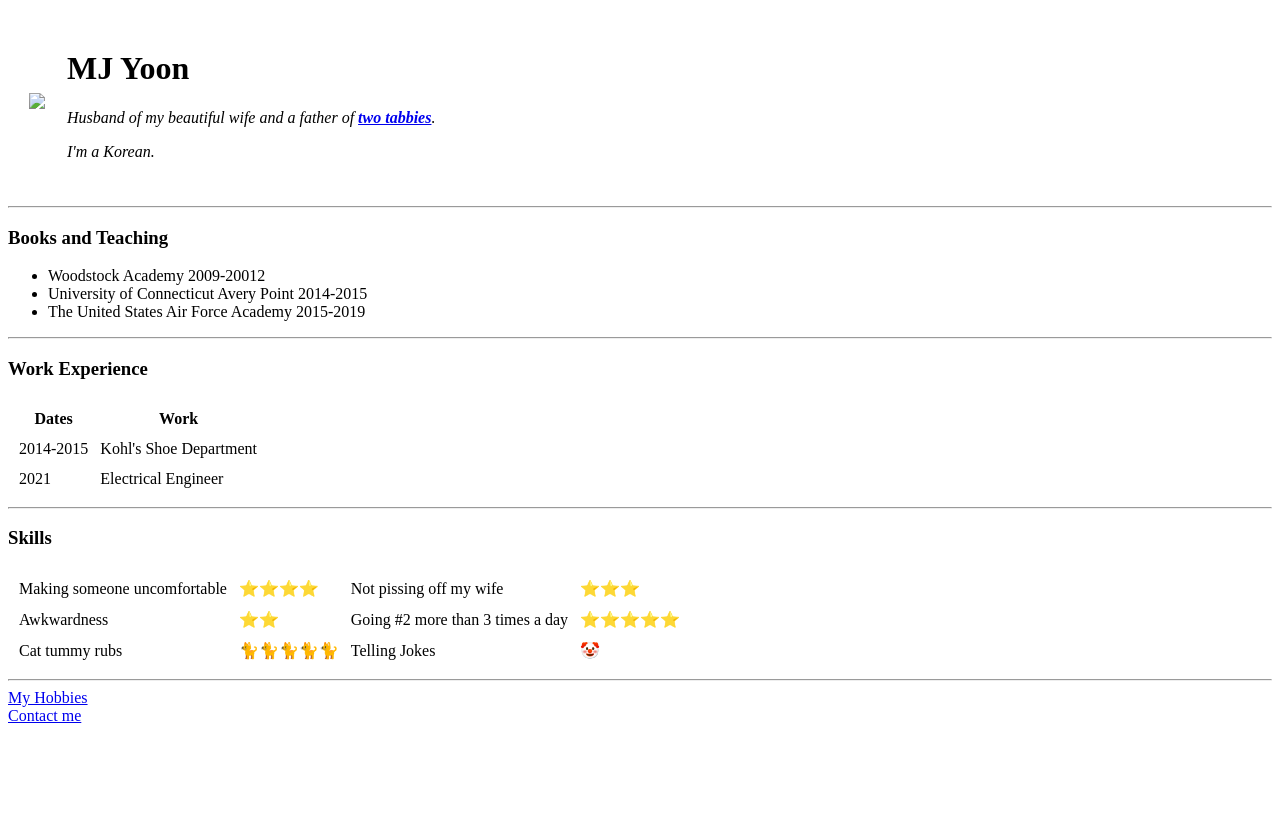
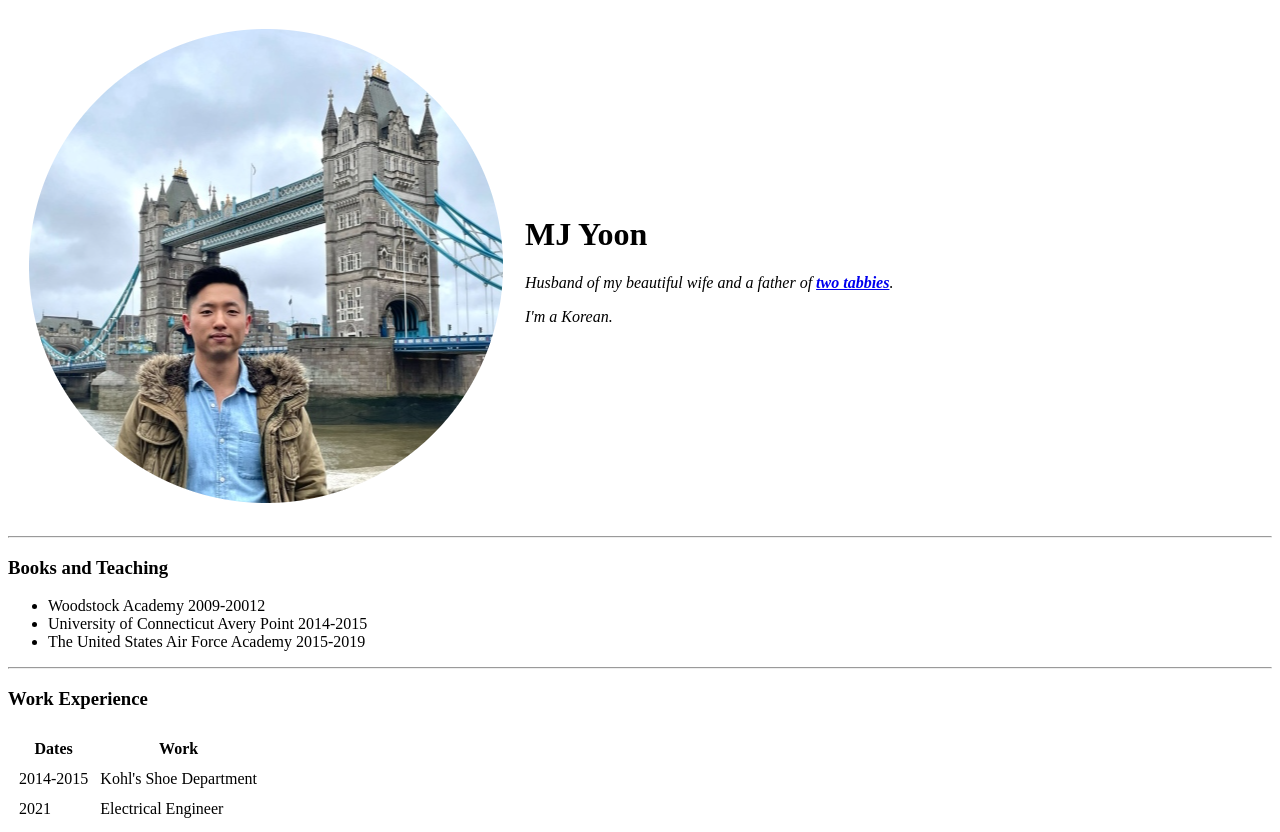
Before and after one commit to mjyoon10002/cv, a plain HTML site: page index.html in a window 1280 px wide. Shown: the top 832 px of the page. Before the commit the page ends 800 px from the top, so only its background shows below. Drawn offline with Linux system fonts and the light colour scheme; the site is published under a folder, as on GitHub Pages, so addresses that start at the root find nothing.

Commit message:
Update index.html
Third time's the charm?

```diff
--- a/index.html
+++ b/index.html
@@ -9,7 +9,7 @@
 <body>
     <table cellspacing="20">
         <tr>
-            <td> <img src="/images/7D236BD6-1FA5-496C-A5CD-6860788406F4_1_102_a-PhotoRoom-modified.png"></td>
+            <td> <img src="images/7D236BD6-1FA5-496C-A5CD-6860788406F4_1_102_a-PhotoRoom-modified.png"></td>
             <td> <h1>MJ Yoon</h1>
                 <p> <em>Husband of my beautiful wife and a father of <strong><a href="https://en.wikipedia.org/wiki/Tabby_cat">two
                                 tabbies</a></strong>.</em></p>
```
